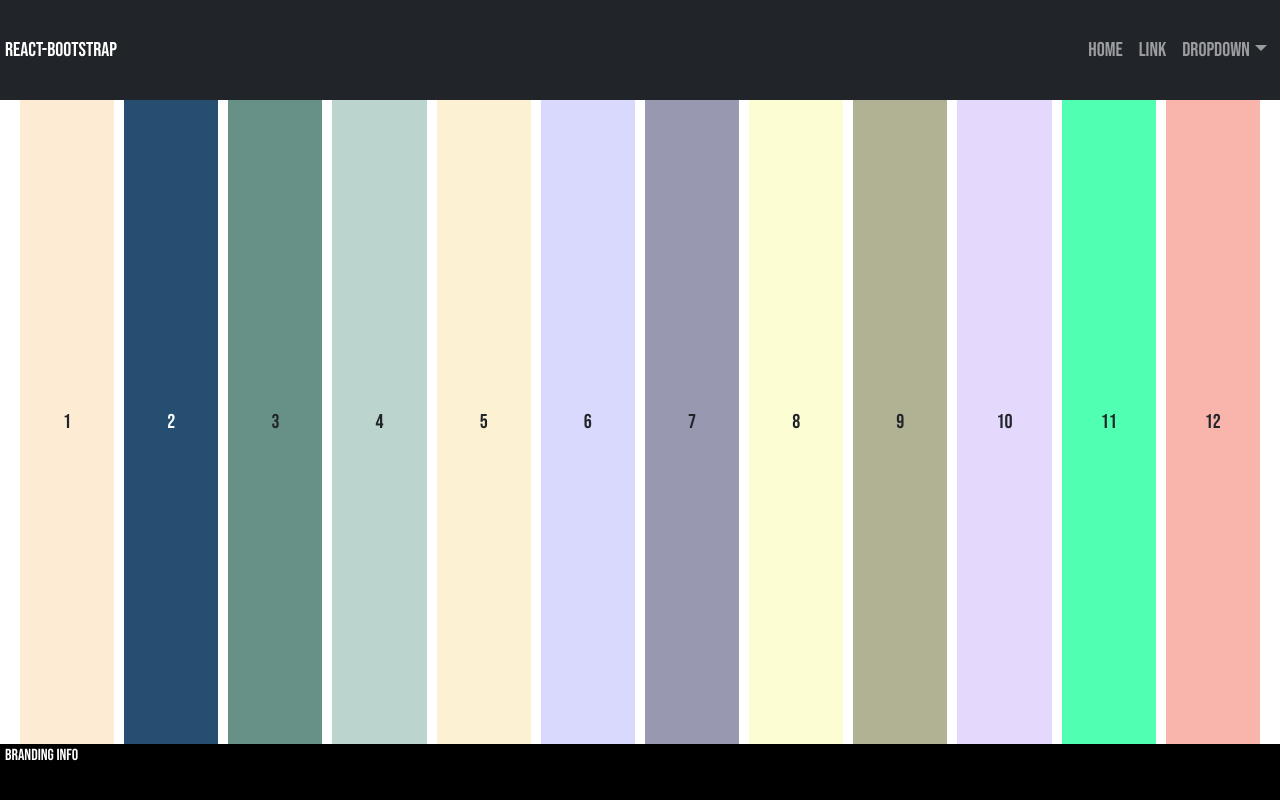
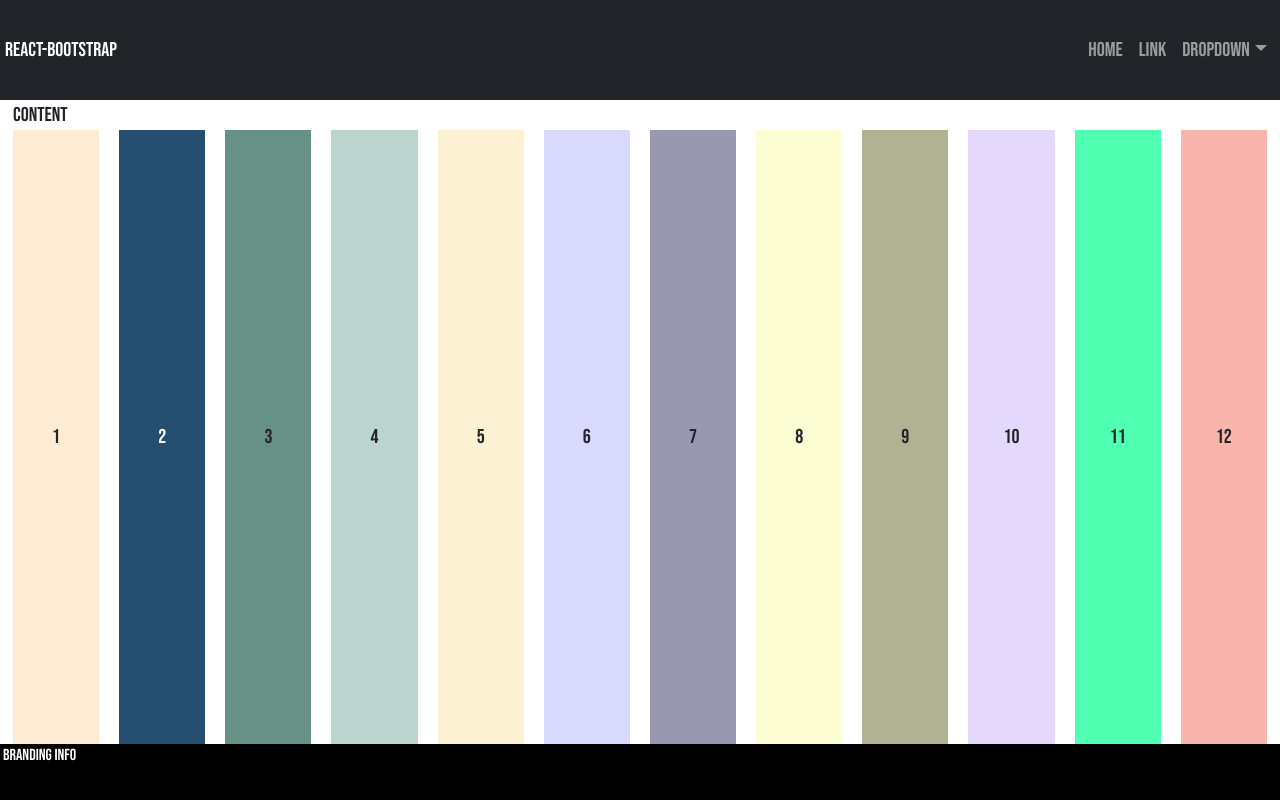
Before and after one commit to rafaelfsl/grid-system-test, a React (Create React App) app: page / in a window 1280 px wide. Built offline with nearby package versions, Linux system fonts and the light colour scheme.

Commit message:
fix: update row gutter space

```diff
--- a/src/components/VerticalBar/VerticalBar.tsx
+++ b/src/components/VerticalBar/VerticalBar.tsx
@@ -9,10 +9,10 @@ const VerticalBar = ({ num, color }: VerticalBarProps) => {
   const colorStyle = color ? { color } : {};
 
   return (
-    <div id={`bar-num-${num}`} className="container col-1">
+    <div id={`bar-num-${num}`} className="col-1">
       {" "}
       {/* border */}
-      <div className="d-flex flex-column h-100 justify-content-center align-items-center flex-1" style={{ backgroundColor: COLORS[num % COLORS.length], ...colorStyle }}>
+      <div className="container d-flex flex-column h-100 justify-content-center align-items-center flex-1" style={{ backgroundColor: COLORS[num % COLORS.length], ...colorStyle }}>
         {num}
       </div>
     </div>
--- a/src/layouts/MainLayout/MainLayout.tsx
+++ b/src/layouts/MainLayout/MainLayout.tsx
@@ -13,7 +13,7 @@ const MainLayout = ({ children }: MainLayoutProps) => {
     <div className="main-layout">
       <Header />
       <main>
-        <div className="container-fluid main-content d-flex flex-row flex-grow-1">{children}</div>
+        <div className="container-fluid main-content d-flex flex-column flex-grow-1">{children}</div>
       </main>
       <Footer />
     </div>
--- a/src/pages/Main/Main.tsx
+++ b/src/pages/Main/Main.tsx
@@ -4,6 +4,12 @@ import MainLayout from "../../layouts/MainLayout/MainLayout";
 const Main = () => {
   return (
     <MainLayout>
+      <div className="row">
+        <div className="col-12">
+          <div>Content</div>
+        </div>
+      </div>
+      <div className="row flex-grow-1">
         <VerticalBar num={1} />
         <VerticalBar num={2} color="white" />
         <VerticalBar num={3} />
@@ -16,6 +22,7 @@ const Main = () => {
         <VerticalBar num={10} />
         <VerticalBar num={11} />
         <VerticalBar num={12} />
+      </div>
     </MainLayout>
   );
 };
--- a/src/styles/custom/_grid.scss
+++ b/src/styles/custom/_grid.scss
@@ -1,3 +1,10 @@
+.row > * {
+    --bs-gutter-x: 0.625rem;
+
+    @include media-breakpoint-up(md) {
+        --bs-gutter-x: 1.25rem;
+    }
+}
 
 .container, .container-fluid, .container-sm, .container-md, .container-lg, .container-xl, .container-xxl {
     --bs-gutter-x: 0.625rem;
```
Lines whose indentation alone changed are shown as unchanged.
